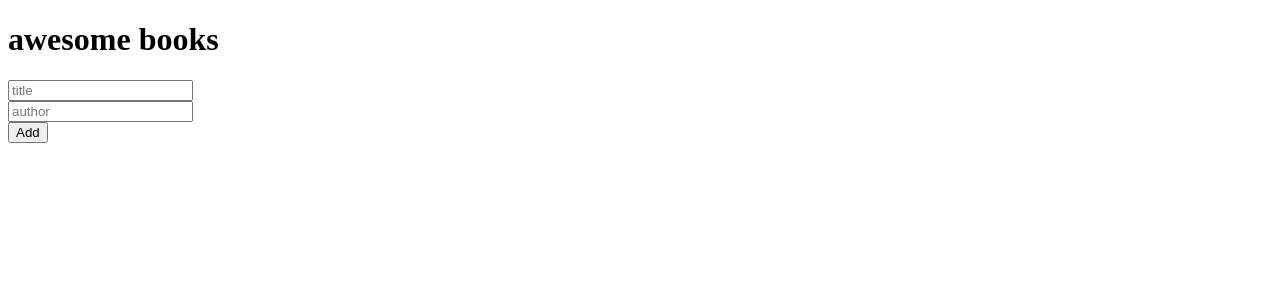
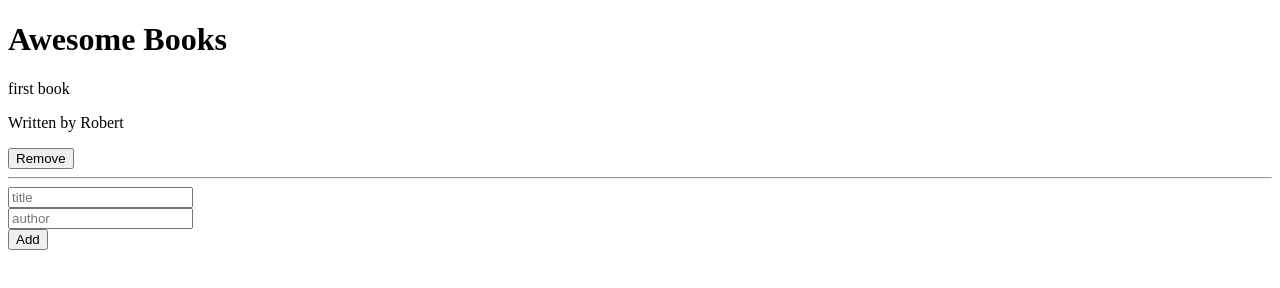
Before and after one commit to MariamOsman11/Awesome-Books, a website: page index.html in a window 1280 px wide. Drawn offline with Linux system fonts and the light colour scheme.

Commit message:
Add Javascript connection

```diff
--- a/index.html
+++ b/index.html
@@ -4,18 +4,18 @@
    <head>
       <meta charset="UTF-8">
       <meta name="viewport" content="width=device-width, initial-scale=1.0">
-      <script src="index.js"></script>
+      <script src="js/index.js"></script>
       <title>Document</title>
    </head>
 
    <body>
-      <div id="container">
-         <h1>awesome books</h1>
-         <div class="remove"></div>
+      <div class="container">
+         <h1>Awesome Books</h1>
+         <div id="bookList"></div>
          <div>
             <form action="" id="form-action">
-               <input type="text" name="text" placeholder="title"><br>
-               <input type="text" name="text" placeholder="author"><br>
+               <input type="text" name="text" placeholder="title" id="title"><br>
+               <input type="text" name="text" placeholder="author" id="author"><br>
                <button id="btn-add">Add</button>
             </form>
          </div>
--- a/index.js
+++ /dev/null
@@ -1,5 +0,0 @@
-const paragraph=document.createElement('p');
-const container=document.querySelector('remove');
-paragraph.innerHTML='first-book';
-
-container.append(paragraph);
--- /dev/null
+++ b/js/index.js
@@ -0,0 +1,16 @@
+window.addEventListener('DOMContentLoaded', () => {
+    const mainContainer = document.createElement('div');
+    mainContainer.classList.add('added-books');
+    const paragraphOne= document.createElement('p')
+    paragraphOne.innerHTML = "first book";
+    const paragraphTwo = document.createElement('p');
+    paragraphTwo.innerHTML = "Written by Robert";
+    const underline = document.createElement('hr');
+    const buttonRemove = document.createElement('button');
+    buttonRemove.innerHTML='Remove';
+    mainContainer.appendChild(paragraphOne);
+    mainContainer.appendChild(paragraphTwo);
+    mainContainer.appendChild(buttonRemove);
+    mainContainer.appendChild(underline);
+    document.getElementById('bookList').appendChild(mainContainer);
+});
```
